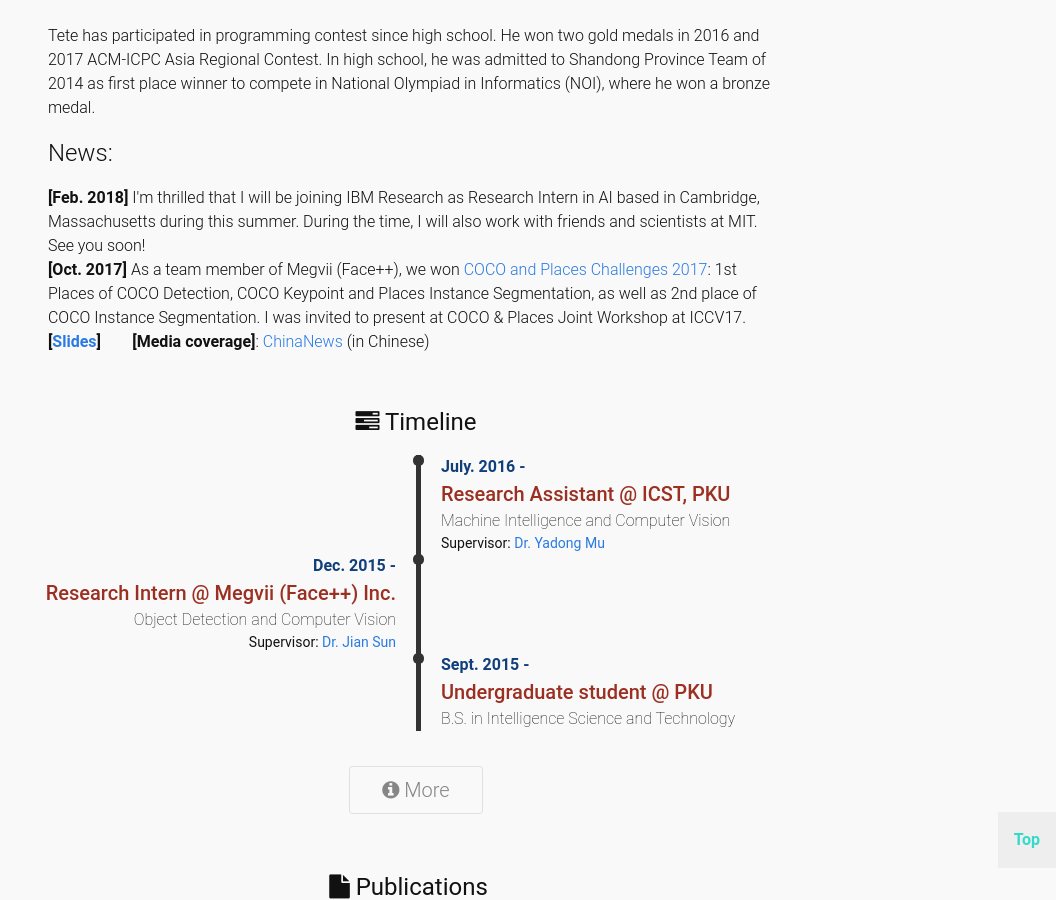
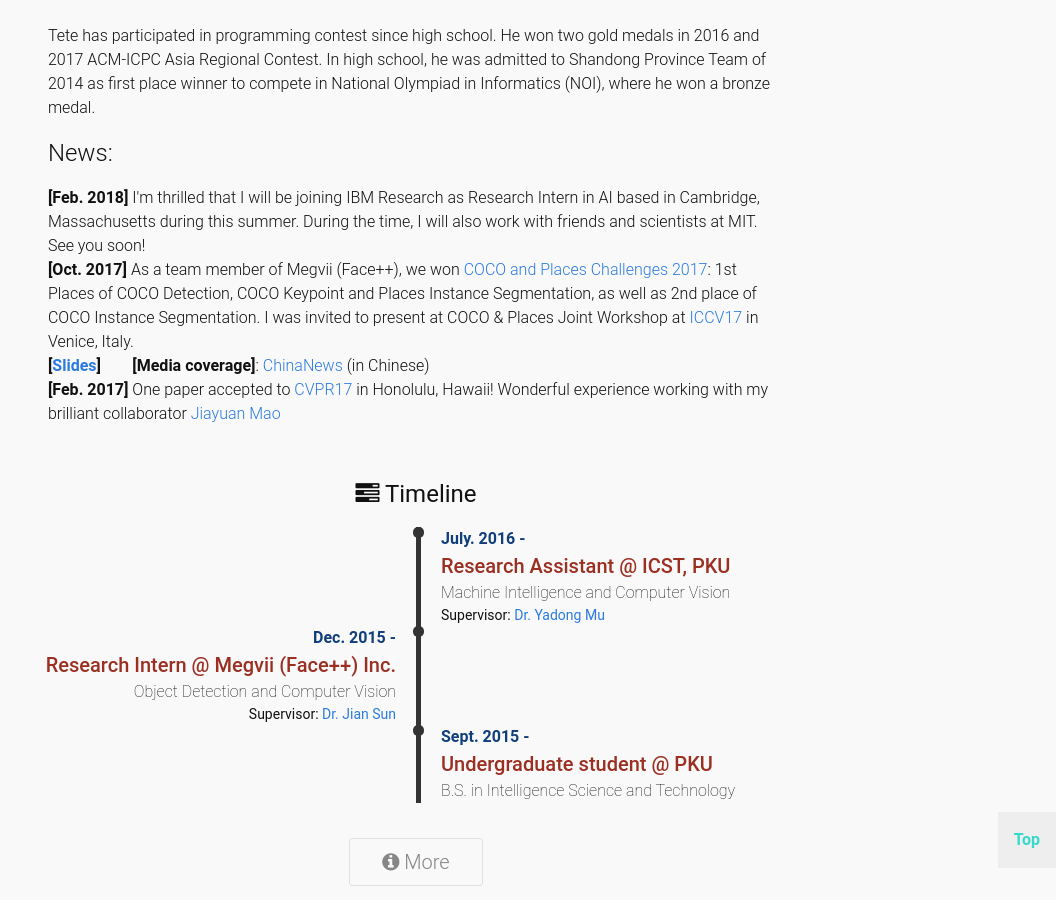
Before and after one commit to Tete-Xiao/Tete-Xiao.github.io, a Jekyll site: the page built from index.html, in a window 1280 px wide and 900 px high, scrolled down 664 px. Shown: the whole window, without its empty margins (224-1280 px from the left). Built offline with Jekyll 4.4.1, drawn with Linux system fonts in a browser that asks for light colours.

Commit message:
update bio

```diff
--- a/_data/bio.yml
+++ b/_data/bio.yml
@@ -10,7 +10,8 @@
   mentored by <a href='https://scholar.google.com/citations?user=p3z4sVUAAAAJ&hl=zh-CN'>Mr. Yuning Jiang</a> and supervised by
   <a href='http://www.jiansun.org/'>Dr. Jian Sun</a>. He is also a research assistant at Institute of Computer Science and Technology <strong>(ICST)</strong>, Peking University, supervised by <a href='http://www.muyadong.com/'>Dr. Yadong Mu</a>. His research interests lie in the field of <strong>Object Detection</strong>, <strong>Computer Vision</strong> and <strong>Machine Learning</strong>. He has received China National Scholarship for his excellent performance in courses and research. <br> <br> Tete has participated in programming contest since high school. He won two gold medals in 2016 and 2017 ACM-ICPC Asia Regional Contest. In high school, he was admitted to Shandong Province Team of 2014 as first place winner to compete in National Olympiad in Informatics (NOI), where he won a bronze medal. <h2>News:</h2>
   <strong>[Feb. 2018]</strong> I'm thrilled that I will be joining IBM Research as Research Intern in AI based in Cambridge, Massachusetts during this summer. During the time, I will also work with friends and scientists at MIT. See you soon! <br>
-  <strong>[Oct. 2017]</strong> As a team member of Megvii (Face++), we won <a href='https://places-coco2017.github.io/'>COCO and Places Challenges 2017</a>: 1st Places of COCO Detection, COCO Keypoint and Places Instance Segmentation, as well as 2nd place of COCO Instance Segmentation. I was invited to present at COCO & Places Joint Workshop at ICCV17. <br> <strong>[<a href='http://presentations.cocodataset.org/COCO17-Detect-Megvii.pdf'>Slides</a>]</strong> &nbsp &nbsp &nbsp &nbsp<strong>[Media coverage]</strong>: <a href='http://finance.chinanews.com/it/2017/10-30/8363826.shtml'> ChinaNews </a> (in Chinese)"
+  <strong>[Oct. 2017]</strong> As a team member of Megvii (Face++), we won <a href='https://places-coco2017.github.io/'>COCO and Places Challenges 2017</a>: 1st Places of COCO Detection, COCO Keypoint and Places Instance Segmentation, as well as 2nd place of COCO Instance Segmentation. I was invited to present at COCO & Places Joint Workshop at <a href='http://iccv2017.thecvf.com/''> ICCV17 </a> in Venice, Italy. <br> <strong>[<a href='http://presentations.cocodataset.org/COCO17-Detect-Megvii.pdf'>Slides</a>]</strong> &nbsp &nbsp &nbsp &nbsp<strong>[Media coverage]</strong>: <a href='http://finance.chinanews.com/it/2017/10-30/8363826.shtml'> ChinaNews </a> (in Chinese) <br>
+  <strong>[Feb. 2017]</strong> One paper accepted to <a href='http://cvpr2017.thecvf.com/'>CVPR17 </a> in Honolulu, Hawaii! Wonderful experience working with my brilliant collaborator <a href='http://vccy.xyz/'> Jiayuan Mao </a>"
 short:
   date:
   title:  "In Deep."
```
